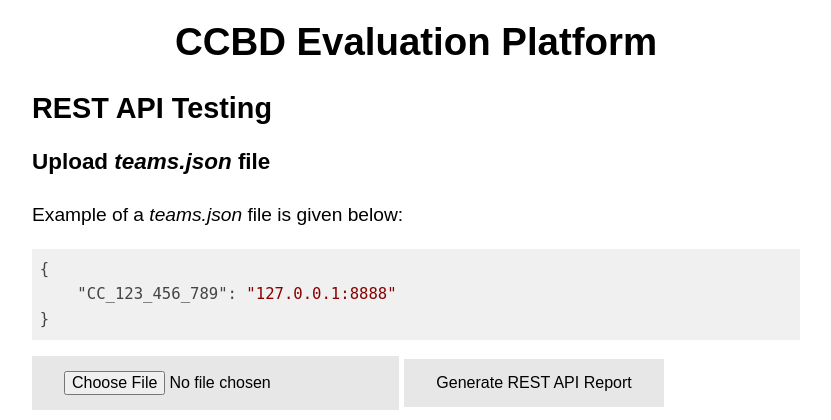
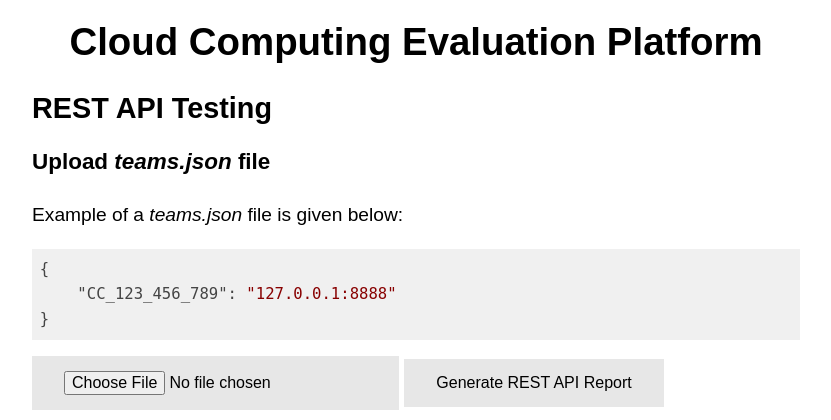
Before and after one commit to anaskhan96/cloud-complete, a Flask app: page /ccbd in a window 1280 px wide. Shown: the top 420 px of the page, without its empty margins (224-1055 px from the left). Run offline with Flask 2, Linux system fonts and the light colour scheme; parts of the project's set-up code (start-up, migrations or seed data) failed here and were passed over.

Commit message:
Change CCBD to Cloud Computing

```diff
--- a/templates/home.html
+++ b/templates/home.html
@@ -1,7 +1,7 @@
 <html>
 
 <head>
-    <title>CCBD Evaluation Platform</title>
+    <title>Cloud Computing Evaluation Platform</title>
     <style>
         body {
             margin: 1em auto;
@@ -307,7 +307,7 @@ Original highlight.js style (c) Ivan Sagalaev <maniac@softwaremaniacs.org>
 
 <body>
     <center>
-        <h1>CCBD Evaluation Platform</h1>
+        <h1>Cloud Computing Evaluation Platform</h1>
     </center>
     <div id="rest">
         <h2>REST API Testing</h2>
--- a/templates/studentView.html
+++ b/templates/studentView.html
@@ -1,7 +1,7 @@
 <html>
 
 <head>
-    <title>CCBD Student Report Viewing Platform</title>
+    <title>Cloud Computing Student Report Viewing Platform</title>
     <style>
         body {
             margin: 1em auto;
@@ -216,7 +216,7 @@ Original highlight.js style (c) Ivan Sagalaev <maniac@softwaremaniacs.org>
 
 <body>
     <center>
-        <h1>CCBD Student Report Viewing Platform</h1>
+        <h1>Cloud Computing Student Report Viewing Platform</h1>
     </center>
     <div id="container">
         <h2>View Containerization Reports</h2>
```
